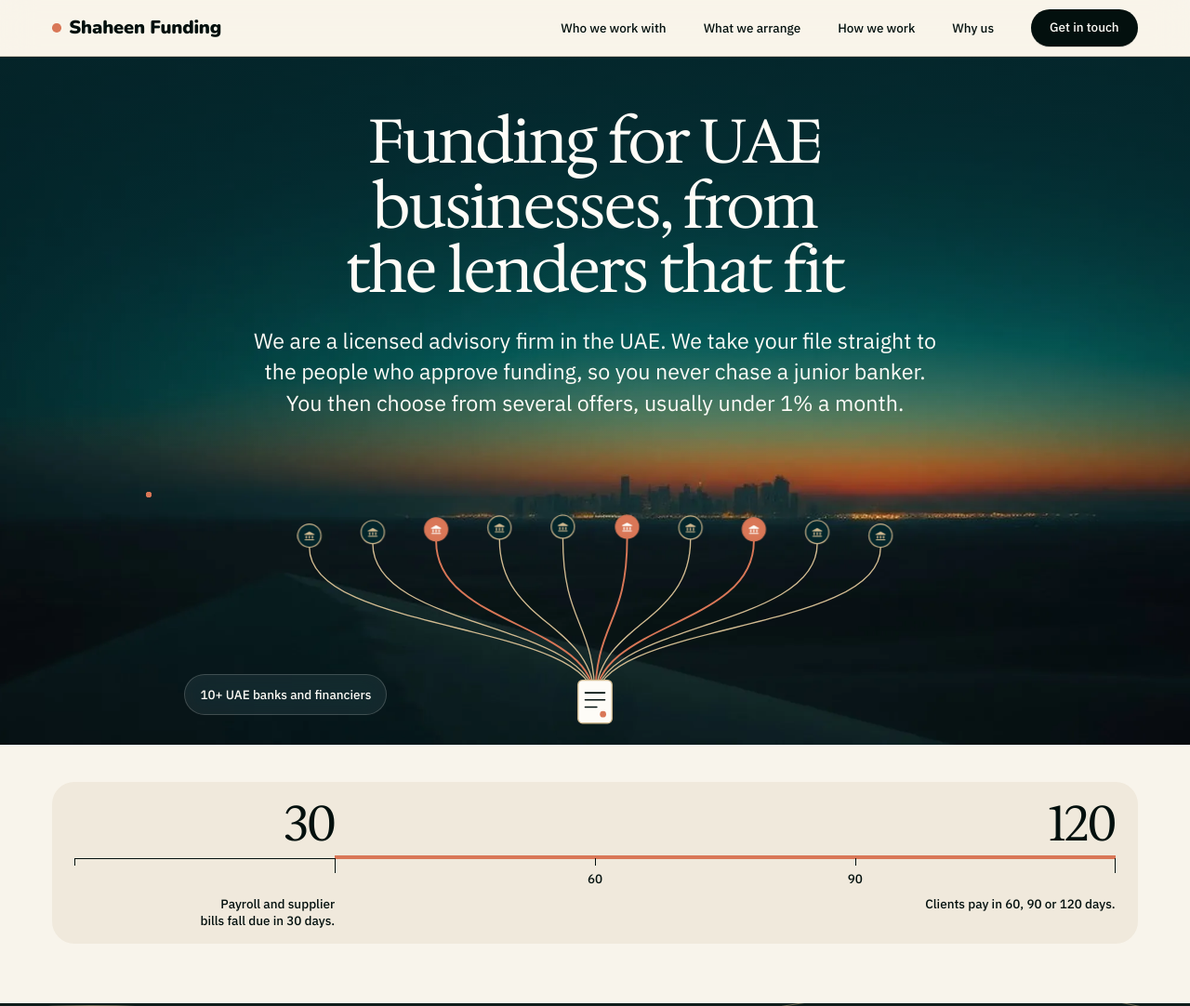
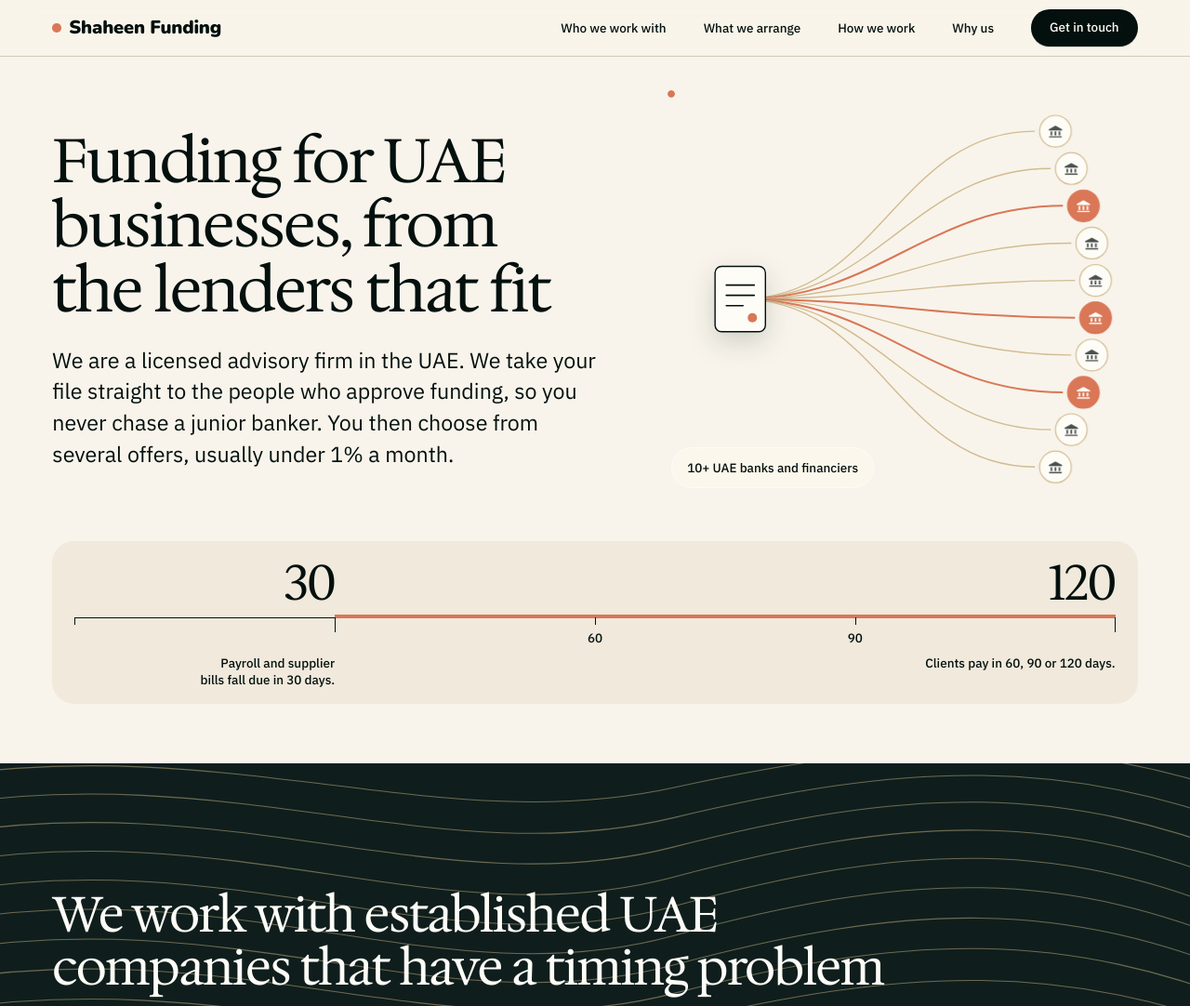
Before and after one commit to alishaheen-png/shaheenfunding-site, a plain HTML site: page index.html in a window 1280 px wide. Shown: the top 1082 px of the page at 93% size. Drawn offline with Linux system fonts and the light colour scheme.

Commit message:
Home: back to the file-and-lines hero, dune image removed; working capital finance card, cashflow gap wording, trading dropped from sector copy
Co-Authored-By: Claude Fable 5.2 <noreply@anthropic.com>

```diff
--- a/index.html
+++ b/index.html
@@ -23,9 +23,8 @@
 <meta name="theme-color" content="#F6F2E9">
 <link rel="icon" href="/favicon.svg" type="image/svg+xml">
 <link rel="apple-touch-icon" href="/apple-touch-icon.png">
-<link rel="preload" href="/hero.webp" as="image" type="image/webp">
 <link rel="preload" href="/fonts/hedvig-letters-serif.woff2" as="font" type="font/woff2" crossorigin>
-<link rel="stylesheet" href="/site.css?v=20261127b">
+<link rel="stylesheet" href="/site.css?v=20261127c">
 <script type="application/ld+json">
 [{"@context":"https://schema.org","@type":"ProfessionalService","@id":"https://shaheenfunding.com/#org","name":"Shaheen Funding",
 "url":"https://shaheenfunding.com/","logo":"https://shaheenfunding.com/favicon.svg","areaServed":"AE",
@@ -55,7 +54,6 @@
 <main id="main">
 
 <section class="hero">
-<div class="scene">
 <div class="wrap">
 <div class="pitch">
 <h1>Funding for UAE businesses, from the lenders that fit</h1>
@@ -63,19 +61,16 @@
 <p class="lede">We are a licensed advisory firm in the UAE. We take your file straight to the people who approve funding, so you never chase a junior banker. You then choose from several offers, usually <span class="nb">under 1% a month</span>.</p>
 </div>
 <figure class="routes" aria-hidden="true">
-<svg viewBox="0 0 1000 280" fill="none" focusable="false">
+<svg viewBox="0 0 500 440" fill="none" focusable="false">
 <symbol id="rt-bank" viewBox="0 0 24 24"><path d="M2.5 9.2 12 4l9.5 5.2v1.6h-19zM5 12.4h2.4v5.4H5zm5.8 0h2.4v5.4h-2.4zm5.8 0H19v5.4h-2.4zM3 19.2h18V21H3z"/></symbol>
-<g class="rt-lines"><path class="rt-l" pathLength="1" d="M500 232C500 142 180 156 180 59"/><path class="rt-l" pathLength="1" d="M500 232C500 142 251 152 251 55"/><path class="rt-h" pathLength="1" d="M500 232C500 142 322 149 322 52"/><path class="rt-l" pathLength="1" d="M500 232C500 142 393 147 393 50"/><path class="rt-l" pathLength="1" d="M500 232C500 142 464 146 464 49"/><path class="rt-h" pathLength="1" d="M500 232C500 142 536 146 536 49"/><path class="rt-l" pathLength="1" d="M500 232C500 142 607 147 607 50"/><path class="rt-h" pathLength="1" d="M500 232C500 142 678 149 678 52"/><path class="rt-l" pathLength="1" d="M500 232C500 142 749 152 749 55"/><path class="rt-l" pathLength="1" d="M500 232C500 142 820 156 820 59"/></g>
-<circle class="rt-p" r="3"><animateMotion dur="2.8s" begin="-0.0s" repeatCount="indefinite" path="M500 232C500 142 322 149 322 52"/></circle><circle class="rt-p" r="3"><animateMotion dur="2.8s" begin="-0.9s" repeatCount="indefinite" path="M500 232C500 142 536 146 536 49"/></circle><circle class="rt-p" r="3"><animateMotion dur="2.8s" begin="-1.8s" repeatCount="indefinite" path="M500 232C500 142 678 149 678 52"/></circle>
-<g class="rt-chips"><g class="rt-b" transform="translate(180 46)"><circle r="13"/><use href="#rt-bank" x="-7" y="-7" width="14" height="14"/></g><g class="rt-b" transform="translate(251 42)"><circle r="13"/><use href="#rt-bank" x="-7" y="-7" width="14" height="14"/></g><g class="rt-b rt-bh" transform="translate(322 39)"><circle r="13"/><use href="#rt-bank" x="-7" y="-7" width="14" height="14"/></g><g class="rt-b" transform="translate(393 37)"><circle r="13"/><use href="#rt-bank" x="-7" y="-7" width="14" height="14"/></g><g class="rt-b" transform="translate(464 36)"><circle r="13"/><use href="#rt-bank" x="-7" y="-7" width="14" height="14"/></g><g class="rt-b rt-bh" transform="translate(536 36)"><circle r="13"/><use href="#rt-bank" x="-7" y="-7" width="14" height="14"/></g><g class="rt-b" transform="translate(607 37)"><circle r="13"/><use href="#rt-bank" x="-7" y="-7" width="14" height="14"/></g><g class="rt-b rt-bh" transform="translate(678 39)"><circle r="13"/><use href="#rt-bank" x="-7" y="-7" width="14" height="14"/></g><g class="rt-b" transform="translate(749 42)"><circle r="13"/><use href="#rt-bank" x="-7" y="-7" width="14" height="14"/></g><g class="rt-b" transform="translate(820 46)"><circle r="13"/><use href="#rt-bank" x="-7" y="-7" width="14" height="14"/></g></g>
-<g class="rt-file" transform="translate(481 208)"><rect width="38" height="48" rx="5"/><path d="M8 14h22M8 22h22M8 30h13"/><circle cx="28" cy="38" r="3.5"/></g>
+<g class="rt-lines"><path class="rt-l" pathLength="1" d="M74 220C224 220 242 40 390 40"/><path class="rt-l" pathLength="1" d="M74 220C224 220 259 80 407 80"/><path class="rt-h" pathLength="1" d="M74 220C224 220 272 120 420 120"/><path class="rt-l" pathLength="1" d="M74 220C224 220 281 160 429 160"/><path class="rt-l" pathLength="1" d="M74 220C224 220 285 200 433 200"/><path class="rt-h" pathLength="1" d="M74 220C224 220 285 240 433 240"/><path class="rt-l" pathLength="1" d="M74 220C224 220 281 280 429 280"/><path class="rt-h" pathLength="1" d="M74 220C224 220 272 320 420 320"/><path class="rt-l" pathLength="1" d="M74 220C224 220 259 360 407 360"/><path class="rt-l" pathLength="1" d="M74 220C224 220 242 400 390 400"/></g>
+<circle class="rt-p" r="3.5"><animateMotion dur="2.6s" begin="-0.0s" repeatCount="indefinite" path="M74 220C224 220 272 120 420 120"/></circle><circle class="rt-p" r="3.5"><animateMotion dur="2.6s" begin="-0.9s" repeatCount="indefinite" path="M74 220C224 220 285 240 433 240"/></circle><circle class="rt-p" r="3.5"><animateMotion dur="2.6s" begin="-1.8s" repeatCount="indefinite" path="M74 220C224 220 272 320 420 320"/></circle>
+<g class="rt-chips"><g class="rt-b" transform="translate(412 40)"><circle r="17"/><use href="#rt-bank" x="-9" y="-9" width="18" height="18"/></g><g class="rt-b" transform="translate(429 80)"><circle r="17"/><use href="#rt-bank" x="-9" y="-9" width="18" height="18"/></g><g class="rt-b rt-bh" transform="translate(442 120)"><circle r="17"/><use href="#rt-bank" x="-9" y="-9" width="18" height="18"/></g><g class="rt-b" transform="translate(451 160)"><circle r="17"/><use href="#rt-bank" x="-9" y="-9" width="18" height="18"/></g><g class="rt-b" transform="translate(455 200)"><circle r="17"/><use href="#rt-bank" x="-9" y="-9" width="18" height="18"/></g><g class="rt-b rt-bh" transform="translate(455 240)"><circle r="17"/><use href="#rt-bank" x="-9" y="-9" width="18" height="18"/></g><g class="rt-b" transform="translate(451 280)"><circle r="17"/><use href="#rt-bank" x="-9" y="-9" width="18" height="18"/></g><g class="rt-b rt-bh" transform="translate(442 320)"><circle r="17"/><use href="#rt-bank" x="-9" y="-9" width="18" height="18"/></g><g class="rt-b" transform="translate(429 360)"><circle r="17"/><use href="#rt-bank" x="-9" y="-9" width="18" height="18"/></g><g class="rt-b" transform="translate(412 400)"><circle r="17"/><use href="#rt-bank" x="-9" y="-9" width="18" height="18"/></g></g>
+<g class="rt-file" transform="translate(47 185)"><rect width="54" height="70" rx="7"/><path d="M12 20h30M12 31h30M12 42h18"/><circle cx="40" cy="55" r="5"/></g>
 </svg>
 <p class="chip">10+ UAE banks and financiers</p>
 </figure>
 </div>
-</div>
-</div>
-<div class="wrap">
 <div class="gap">
 <p class="due"><span class="num">30</span> <span class="cap">Payroll and supplier bills fall due in 30 days.</span></p>
 <p class="paid"><span class="num">120</span> <span class="cap">Clients pay in 60, 90 or 120 days.</span></p>
@@ -88,7 +83,7 @@
 <div class="wrap">
 <div class="who-head">
 <h2>We work with established UAE companies that have a timing problem</h2>
-<p class="lede">Profitable on paper, short of cash this month. If clients pay later than your costs fall due, we can help.</p>
+<p class="lede">A healthy business with a cashflow gap. If clients pay later than your costs fall due, we can help.</p>
 </div>
 <div class="what-head" id="what">
 <h2 id="what-h">What we arrange for each sector</h2>
@@ -105,8 +100,8 @@
 <td><strong><a href="/pos-loan-dubai/">Funding against your POS sales</a></strong><p>Open a new branch, refit or stock up without waiting. Sized on what goes through your POS machines.</p></td>
 </tr>
 <tr>
-<th scope="row"><span class="seg-name">Manufacturing and trading</span></th>
-<td><strong><a href="/equipment-finance-uae/">Materials, stock and equipment</a></strong><p>Funding for raw materials, stock and equipment, so orders get filled before buyers pay.</p></td>
+<th scope="row"><span class="seg-name">Manufacturing and other sectors</span></th>
+<td><strong><a href="/working-capital-loan-dubai/">Working capital finance</a></strong><p>Funding for raw materials, stock, equipment and day-to-day costs, so orders get filled before buyers pay.</p></td>
 </tr>
 </tbody>
 </table>
@@ -196,6 +191,6 @@
 <p class="legal">&copy; 2026 Shaheen Funding LLC</p>
 </div>
 </footer>
-<script src="/site.js?v=20261127b" defer></script>
+<script src="/site.js?v=20261127c" defer></script>
 </body>
 </html>
--- a/site.css
+++ b/site.css
@@ -19,7 +19,7 @@
   color-scheme:light;
   --color-paper:oklch(96.8% 0.013 85); --color-paper-2:oklch(93.6% 0.019 85); --color-paper-3:oklch(90% 0.024 85); --color-paper-hi:oklch(99% 0.006 85);
   --color-ink:oklch(16% 0.022 185); --color-rule:oklch(84% 0.024 85);
-  --color-sand:oklch(80% 0.062 82); --color-sky:#04262B; --scrim:color-mix(in oklab,var(--color-sky) 78%,transparent); --color-teal:oklch(62% 0.07 185);
+  --color-sand:oklch(80% 0.062 82); --color-teal:oklch(62% 0.07 185);
   --glass:color-mix(in oklab,var(--color-paper-hi) 34%,transparent); --glass-hi:color-mix(in oklab,var(--color-paper-hi) 66%,transparent);
   --glass-edge:color-mix(in oklab,var(--color-paper-hi) 85%,transparent);
   --glass-night:color-mix(in oklab,var(--color-paper-hi) 7%,transparent); --glass-night-edge:color-mix(in oklab,var(--color-paper-hi) 18%,transparent);
@@ -318,22 +318,25 @@ th{text-align:start;font-weight:500}
 }
 
 /* ---- Home page: the lender routes, frosted panes and sand lines. Scoped to .home so the search pages keep their layout. ---- */
+.home .hero .wrap{gap:var(--space-xl);padding-block:var(--space-xl) var(--space-2xl)}
+.home .pitch{grid-template-columns:minmax(0,1fr)}
+.home .pitch-side{grid-column:auto}
 .home h1{font-size:clamp(2.4rem,1.5rem + 3.3vw,4.3rem)}
-.routes{position:relative;margin:auto 0 0;max-inline-size:960px;inline-size:100%}
+.routes{position:relative;margin:0;max-inline-size:560px;inline-size:100%;justify-self:center}
 .routes svg{display:block;inline-size:100%;block-size:auto;overflow:visible}
 .rt-l{stroke:var(--color-sand);stroke-width:1.4}
 .rt-h{stroke:var(--color-accent);stroke-width:2}
-.rt-b circle{fill:var(--color-sky);stroke:var(--color-sand);stroke-width:1.2}
-.rt-b use{fill:var(--color-sand)}
+.rt-b circle{fill:var(--color-paper-hi);stroke:var(--color-sand);stroke-width:1.2}
+.rt-b use{fill:var(--color-mark)}
 .rt-bh circle{fill:var(--color-accent);stroke:var(--color-accent)}
 .rt-bh use{fill:var(--color-paper-hi)}
 .rt-p{fill:var(--color-accent)}
-.rt-file rect{fill:var(--color-paper-hi);stroke:var(--color-sand);stroke-width:1.4}
+.rt-file rect{fill:var(--color-paper-hi);stroke:var(--color-ink);stroke-width:1.4}
 .rt-file path{stroke:var(--color-ink);stroke-width:1.6;stroke-linecap:round}
 .rt-file circle{fill:var(--color-accent)}
 .rt-file{filter:drop-shadow(0 10px 14px var(--color-btn-hair))}
-.chip{color:var(--color-paper-hi);position:absolute;inset-inline-start:4%;inset-block-end:12%;margin:0;padding:var(--space-sm) var(--space-md);max-inline-size:none;font:var(--label);
-  border-radius:999px;background:var(--glass-night);border:var(--rule-hair) solid var(--glass-night-edge);-webkit-backdrop-filter:var(--frost);backdrop-filter:var(--frost)}
+.chip{color:var(--color-ink);position:absolute;inset-inline-start:0;inset-block-end:4%;margin:0;padding:var(--space-sm) var(--space-md);max-inline-size:none;font:var(--label);
+  border-radius:999px;background:var(--glass);border:var(--rule-hair) solid var(--glass-edge);-webkit-backdrop-filter:var(--frost);backdrop-filter:var(--frost)}
 .home .gap{padding:var(--space-lg) var(--space-lg) var(--space-md);border-radius:var(--radius-lg);background:var(--color-paper-2)}
 
 /* Sand lines run under every dark band and under the comparison. */
@@ -393,6 +396,10 @@ th{text-align:start;font-weight:500}
   .home .compare thead .mark{font:900 var(--text-md)/1 var(--font-mark)}
 }
 @media (min-width:1024px){
+  .home .pitch{grid-template-columns:minmax(0,6fr) minmax(0,5fr);column-gap:var(--space-2xl);align-items:center}
+  .home .pitch h1{grid-area:1/1;align-self:end}
+  .home .pitch-side{grid-area:2/1;align-self:start}
+  .home .routes{grid-area:1/2/3/3;justify-self:end}
   .home .steps{column-gap:var(--space-md)}
   .home .steps>li{padding:var(--space-lg)}
   .home .steps>li:not(:last-child)::after{content:"";position:absolute;inset-inline-start:100%;top:calc(var(--space-lg) + 14px);inline-size:var(--space-md);border-block-start:2px solid var(--color-accent)}
@@ -421,21 +428,3 @@ th{text-align:start;font-weight:500}
 .home .how.pin .steps>li>p,.home .how.pin .steps .docs-wrap{font-size:var(--text-lead);line-height:var(--lh-lead)}
 .home .how.pin .steps .when{font:var(--label)}
 .home .how.pin .steps>li:not(:last-child)::after{content:"";position:absolute;inset-inline-start:100%;top:calc(var(--space-xl) + 12px);inline-size:var(--space-lg);border-block-start:2px solid var(--color-accent)}
-
-/* Hero: one night scene. Sand runs to a lit skyline; the routes figure stands on the dune and reaches the lenders on the horizon. */
-.home .scene{position:relative;isolation:isolate;display:grid;min-block-size:calc(100svh - var(--nav-h));color:var(--color-paper-hi);background:var(--color-sky) url(/hero.webp) center bottom/cover no-repeat}
-.home .scene::before{content:"";position:absolute;inset:0;z-index:-1;background:linear-gradient(to bottom,var(--scrim),transparent 58%)}
-.home .scene .wrap{display:flex;flex-direction:column;padding-block:clamp(32px,7svh,88px) 0}
-.home .pitch{display:flex;flex-direction:column;align-items:center;gap:var(--space-lg);flex:1;text-align:center}
-.home .pitch h1{max-inline-size:19ch}
-.home .pitch .lede{max-inline-size:54ch;text-wrap:balance}
-.home .hero>.wrap{padding-block:var(--space-xl) var(--space-2xl)}
-@media (max-width:767px){
-  .home .pitch{align-items:start;text-align:start}
-  .chip{inset-inline-start:0;inset-block-end:auto;inset-block-start:-8%}
-}
-.home .scene{overflow:clip}
-@media (max-width:767px){
-  .routes svg{inline-size:132%;max-inline-size:none;margin-inline-start:-16%}
-  .chip{position:static;display:inline-block;margin-block-end:var(--space-sm)}
-}
```
Also changed, not shown: business-loan-uae/index.html (+1 -1 lines), equipment-finance-uae/index.html (+4 -4 lines), working-capital-loan-dubai/index.html (+1 -1 lines), hero.webp (deleted), llms.txt.
